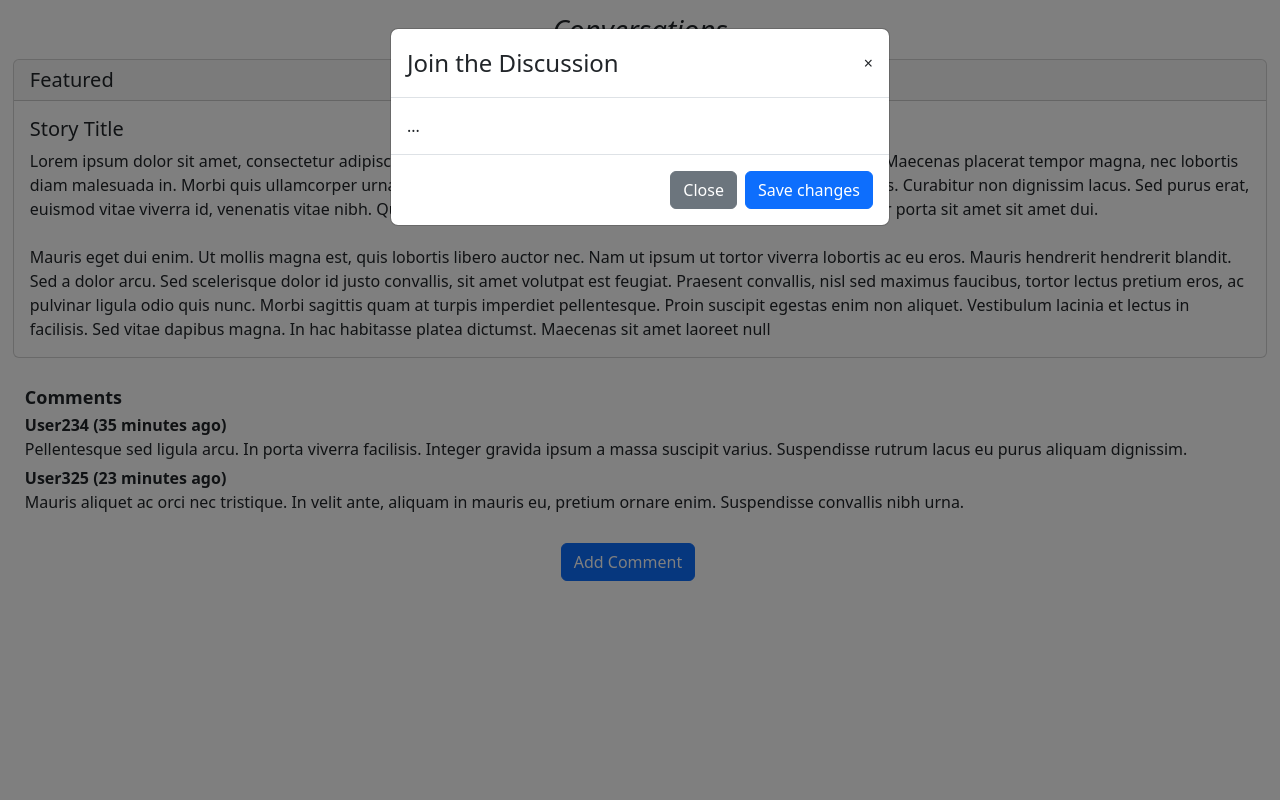
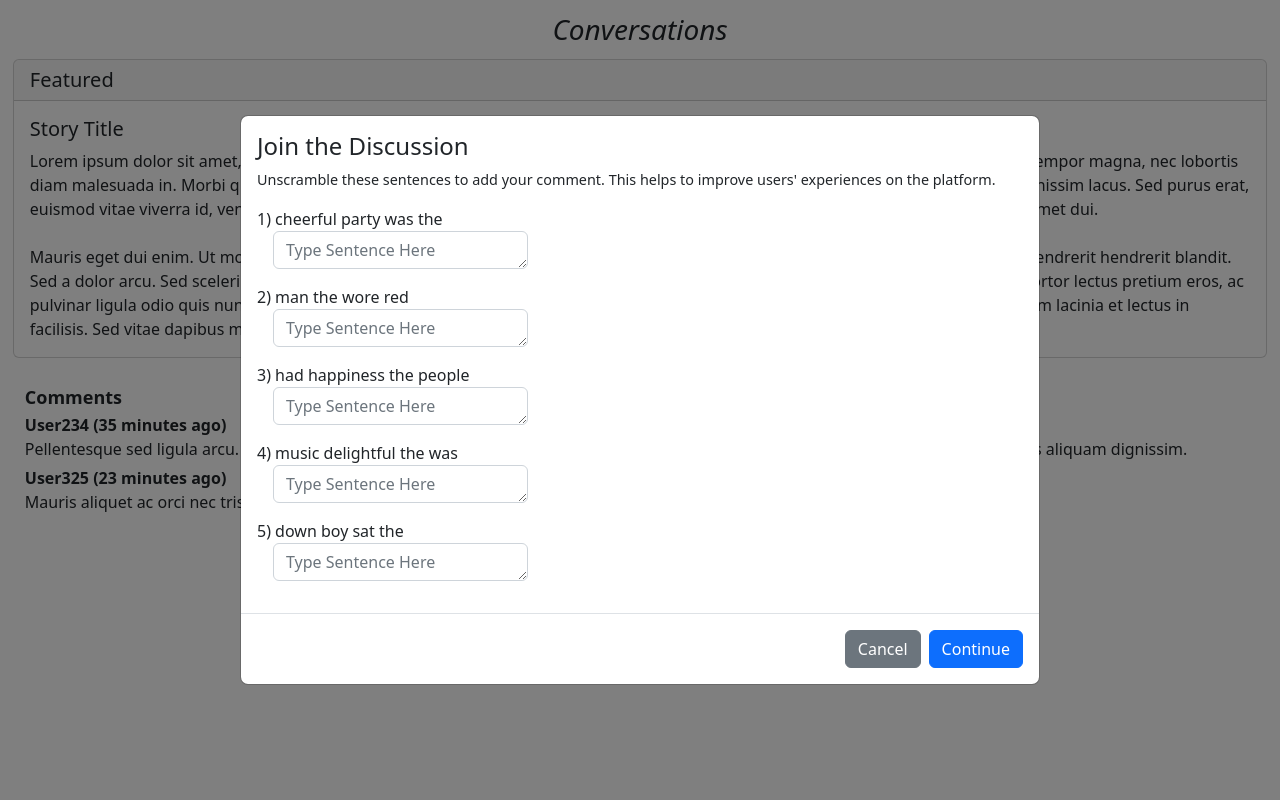
Before and after one commit to santacalculus/online-hate-interventions, a Django app: page / in a window 1280 px wide, after a click on "Add Comment". Run offline with Django 4.2, Linux system fonts and the light colour scheme; some libraries are stand-ins or nearby versions.

Commit message:
added textarea input boxes to the modal

```diff
--- a/blog/templates/blog/page.html
+++ b/blog/templates/blog/page.html
@@ -43,20 +43,34 @@
 
 <!-- Modal -->
 <div class="modal fade" id="exampleModal" tabindex="-1" role="dialog" aria-labelledby="exampleModalLabel" aria-hidden="true">
-    <div class="modal-dialog" role="document">
+    <div class="modal-dialog modal-lg modal-dialog-centered" role="document">
         <div class="modal-content">
-        <div class="modal-header">
-            <h4 class="modal-title" id="exampleModalLabel">Join the Discussion</h4>
-            <span aria-hidden="true">&times;</span>
-            </button>
-        </div>
-        <div class="modal-body">
-            ...
-        </div>
-        <div class="modal-footer">
-            <button type="button" class="btn btn-secondary" data-dismiss="modal">Close</button>
-            <button type="button" class="btn btn-primary">Save changes</button>
-        </div>
+            <div class="modal-body">
+                <h4>Join the Discussion</h4>
+                <p style="font-size: 0.9rem;">Unscramble these sentences to add your comment. This helps to improve users' experiences on the platform.</p>
+
+                <!-- start of the modal input boxes -->
+                <div class="col-md-4">
+                    <label for="id_Textarea1">1) cheerful party was the</label>
+                    <textarea class="form-control" id="id_Textarea1" rows="1" placeholder="Type Sentence Here" style="white-space: nowrap; overflow-x: auto; margin-left: 1rem; margin-bottom: 1rem;"></textarea>
+
+                    <label for="id_Textarea2">2) man the wore red</label>
+                    <textarea class="form-control" id="id_Textarea2" rows="1" placeholder="Type Sentence Here" style="white-space: nowrap; overflow-x: auto; margin-left: 1rem; margin-bottom: 1rem;"></textarea>
+
+                    <label for="id_Textarea3">3) had happiness the people</label>
+                    <textarea class="form-control" id="id_Textarea1" rows="1" placeholder="Type Sentence Here" style="white-space: nowrap; overflow-x: auto; margin-left: 1rem; margin-bottom: 1rem;"></textarea>
+
+                    <label for="id_Textarea4">4) music delightful the was</label>
+                    <textarea class="form-control" id="id_Textarea4" rows="1" placeholder="Type Sentence Here" style="white-space: nowrap; overflow-x: auto; margin-left: 1rem; margin-bottom: 1rem;"></textarea>
+
+                    <label for="id_Textarea5">5) down boy sat the</label>
+                    <textarea class="form-control" id="id_Textarea5" rows="1" placeholder="Type Sentence Here" style="white-space: nowrap; overflow-x: auto; margin-left: 1rem; margin-bottom: 1rem;"></textarea>
+                </div>
+            </div>
+            <div class="modal-footer">
+                <button type="button" class="btn btn-secondary" data-dismiss="modal">Cancel</button>
+                <button type="button" class="btn btn-primary">Continue</button>
+            </div>
         </div>
     </div>
 </div>
```
